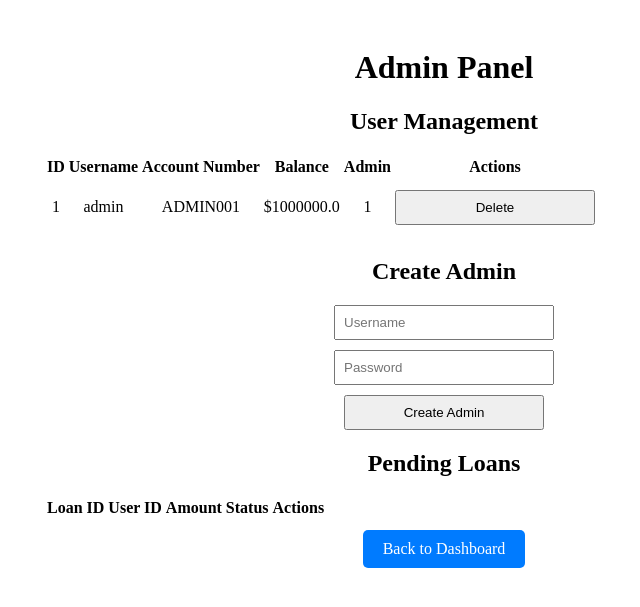
After one commit to faythashiedu/vuln_bank_devsecops, a Flask app: page /sup3r_s3cr3t_admin in a window 1280 px wide. The commit adds this page. Shown: the top 607 px of the page, without its empty margins (196-836 px from the left). Run offline with Flask 2, Linux system fonts and the light colour scheme; the visitor is signed in with stand-in values (Sample User, id 1); data comes from the database, SQL or seed files in the repository; data that the repository does not hold is empty.

Commit message:
added admin functionalities, account generation, and loan

```diff
--- a/app.py
+++ b/app.py
@@ -1,7 +1,8 @@
 # app.py
 from flask import Flask, render_template, request, redirect, url_for, session, jsonify
 import sqlite3
-import os
+import random
+import string
 import html
 
 app = Flask(__name__)
@@ -15,11 +16,33 @@ def init_db():
             id INTEGER PRIMARY KEY AUTOINCREMENT,
             username TEXT NOT NULL,
             password TEXT NOT NULL,
-            balance REAL DEFAULT 1000.0
+            account_number TEXT NOT NULL,
+            balance REAL DEFAULT 1000.0,
+            is_admin BOOLEAN DEFAULT 0
         )
     ''')
+
+    c.execute('''
+        CREATE TABLE IF NOT EXISTS loans (
+            id INTEGER PRIMARY KEY AUTOINCREMENT,
+            user_id INTEGER,
+            amount REAL,
+            status TEXT DEFAULT 'pending',
+            FOREIGN KEY (user_id) REFERENCES users (id)
+        )
+    ''')
+
+    # Create default admin account
+    c.execute("SELECT * FROM users WHERE username='admin'")
+    if not c.fetchone():
+        c.execute("INSERT INTO users (username, password, account_number, balance, is_admin) VALUES (?, ?, ?, ?, ?)",
+                 ('admin', 'admin123', 'ADMIN001', 1000000.0, 1))
+
     conn.commit()
     conn.close()
+
+def generate_account_number():
+    return ''.join(random.choices(string.digits, k=10))
 
 @app.route('/')
 def index():
@@ -28,17 +51,43 @@ def index():
 @app.route('/register', methods=['GET', 'POST'])
 def register():
     if request.method == 'POST':
-        username = request.form['username']
-        password = request.form['password']  # Storing plaintext password (CWE-256)
+        # Mass Assignment Vulnerability - Client can send additional parameters
+        user_data = request.form.to_dict()
+        account_number = generate_account_number()
 
-        # SQL Injection vulnerability (CWE-89)
+        # Vulnerable to parameter pollution and privilege escalation
+        query = "INSERT INTO users (username, password, account_number"
+        values = f"'{user_data.get('username')}', '{user_data.get('password')}', '{account_number}'"
+
+        # Excessive Data Exposure - Including all parameters in query
+        for key in user_data:
+            if key not in ['username', 'password']:
+                query += f", {key}"
+                values += f", '{user_data.get(key)}'"
+
+        query += f") VALUES ({values})"
+
         conn = sqlite3.connect('bank.db')
         c = conn.cursor()
-        c.execute(f"INSERT INTO users (username, password) VALUES ('{username}', '{password}')")
+        c.execute(query)
+        user_id = c.lastrowid
         conn.commit()
+
+        # Excessive Data Exposure in Response
+        c.execute(f"SELECT * FROM users WHERE id={user_id}")
+        user = c.fetchone()
         conn.close()
 
-        return redirect(url_for('login'))
+        response = {
+            'status': 'success',
+            'user_id': user[0],
+            'username': user[1],
+            'account_number': user[3],
+            'balance': user[4],
+            'is_admin': user[5]  # Exposing sensitive data
+        }
+        return jsonify(response)
+
     return render_template('register.html')
 
 @app.route('/login', methods=['GET', 'POST'])
@@ -47,7 +96,7 @@ def login():
         username = request.form['username']
         password = request.form['password']
 
-        # SQL Injection vulnerability (CWE-89)
+        # SQL Injection vulnerability
         conn = sqlite3.connect('bank.db')
         c = conn.cursor()
         query = f"SELECT * FROM users WHERE username='{username}' AND password='{password}'"
@@ -58,6 +107,7 @@ def login():
         if user:
             session['user_id'] = user[0]
             session['username'] = user[1]
+            session['is_admin'] = user[5]
             return redirect(url_for('dashboard'))
 
     return render_template('login.html')
@@ -69,37 +119,137 @@ def dashboard():
 
     conn = sqlite3.connect('bank.db')
     c = conn.cursor()
-    c.execute(f"SELECT balance FROM users WHERE id={session['user_id']}")
-    balance = c.fetchone()[0]
+    c.execute(f"SELECT * FROM users WHERE id={session['user_id']}")
+    user = c.fetchone()
+
+    c.execute(f"SELECT * FROM loans WHERE user_id={session['user_id']}")
+    loans = c.fetchall()
     conn.close()
 
-    return render_template('dashboard.html', username=session['username'], balance=balance)
+    return render_template('dashboard.html',
+                         username=user[1],
+                         balance=user[4],
+                         account_number=user[3],
+                         loans=loans,
+                         is_admin=session.get('is_admin', False))
+
+@app.route('/check_balance/<account_number>')
+def check_balance(account_number):
+    # Broken Object Level Authorization (BOLA) vulnerability
+    # No authentication check, anyone can check any account balance
+    conn = sqlite3.connect('bank.db')
+    c = conn.cursor()
+    c.execute(f"SELECT username, balance FROM users WHERE account_number='{account_number}'")
+    user = c.fetchone()
+    conn.close()
+
+    if user:
+        return jsonify({'username': user[0], 'balance': user[1]})
+    return jsonify({'error': 'Account not found'}), 404
 
 @app.route('/transfer', methods=['POST'])
 def transfer():
     if 'user_id' not in session:
         return jsonify({'error': 'Not logged in'}), 401
 
-    # Missing CSRF protection
     amount = float(request.form['amount'])
-    to_user = request.form['to_user']
+    to_account = request.form['to_account']
 
     conn = sqlite3.connect('bank.db')
     c = conn.cursor()
 
-    # Race condition vulnerability (CWE-362)
+    # Race condition vulnerability
     c.execute(f"SELECT balance FROM users WHERE id={session['user_id']}")
     balance = c.fetchone()[0]
 
     if balance >= amount:
-        # SQL Injection vulnerability (CWE-89)
         c.execute(f"UPDATE users SET balance = balance - {amount} WHERE id={session['user_id']}")
-        c.execute(f"UPDATE users SET balance = balance + {amount} WHERE username='{to_user}'")
+        c.execute(f"UPDATE users SET balance = balance + {amount} WHERE account_number='{to_account}'")
         conn.commit()
 
     conn.close()
     return redirect(url_for('dashboard'))
 
+@app.route('/request_loan', methods=['POST'])
+def request_loan():
+    if 'user_id' not in session:
+        return jsonify({'error': 'Not logged in'}), 401
+
+    amount = float(request.form['amount'])
+
+    conn = sqlite3.connect('bank.db')
+    c = conn.cursor()
+    c.execute("INSERT INTO loans (user_id, amount) VALUES (?, ?)",
+             (session['user_id'], amount))
+    conn.commit()
+    conn.close()
+
+    return redirect(url_for('dashboard'))
+
+# Hidden admin endpoint (security through obscurity)
+@app.route('/sup3r_s3cr3t_admin', methods=['GET'])
+def admin_panel():
+    if not session.get('is_admin'):
+        return "Access Denied", 403
+
+    conn = sqlite3.connect('bank.db')
+    c = conn.cursor()
+    c.execute("SELECT * FROM users")
+    users = c.fetchall()
+    c.execute("SELECT * FROM loans WHERE status='pending'")
+    pending_loans = c.fetchall()
+    conn.close()
+
+    return render_template('admin.html', users=users, pending_loans=pending_loans)
+
+@app.route('/admin/approve_loan/<int:loan_id>', methods=['POST'])
+def approve_loan(loan_id):
+    if not session.get('is_admin'):
+        return jsonify({'error': 'Access Denied'}), 403
+
+    conn = sqlite3.connect('bank.db')
+    c = conn.cursor()
+    c.execute(f"SELECT * FROM loans WHERE id={loan_id}")
+    loan = c.fetchone()
+
+    if loan:
+        c.execute(f"UPDATE loans SET status='approved' WHERE id={loan_id}")
+        c.execute(f"UPDATE users SET balance = balance + {loan[2]} WHERE id={loan[1]}")
+        conn.commit()
+
+    conn.close()
+    return redirect(url_for('admin_panel'))
+
+@app.route('/admin/delete_account/<int:user_id>', methods=['POST'])
+def delete_account(user_id):
+    if not session.get('is_admin'):
+        return jsonify({'error': 'Access Denied'}), 403
+
+    conn = sqlite3.connect('bank.db')
+    c = conn.cursor()
+    c.execute(f"DELETE FROM users WHERE id={user_id}")
+    conn.commit()
+    conn.close()
+
+    return redirect(url_for('admin_panel'))
+
+@app.route('/admin/create_admin', methods=['POST'])
+def create_admin():
+    if not session.get('is_admin'):
+        return jsonify({'error': 'Access Denied'}), 403
+
+    username = request.form['username']
+    password = request.form['password']
+    account_number = generate_account_number()
+
+    conn = sqlite3.connect('bank.db')
+    c = conn.cursor()
+    c.execute(f"INSERT INTO users (username, password, account_number, is_admin) VALUES ('{username}', '{password}', '{account_number}', 1)")
+    conn.commit()
+    conn.close()
+
+    return redirect(url_for('admin_panel'))
+
 if __name__ == '__main__':
     init_db()
-    app.run(host='0.0.0.0', port=5000, debug=True)  # Debug mode enabled in production (CWE-489)
+    app.run(host='0.0.0.0', port=5000, debug=True)
--- /dev/null
+++ b/templates/admin.html
@@ -0,0 +1,77 @@
+<!DOCTYPE html>
+<html>
+<head>
+    <title>Admin Panel - Vulnerable Bank</title>
+    <link rel="stylesheet" href="{{ url_for('static', filename='style.css') }}">
+</head>
+<body>
+    <div class="container">
+        <h1>Admin Panel</h1>
+
+        <div class="section">
+            <h2>User Management</h2>
+            <table>
+                <tr>
+                    <th>ID</th>
+                    <th>Username</th>
+                    <th>Account Number</th>
+                    <th>Balance</th>
+                    <th>Admin</th>
+                    <th>Actions</th>
+                </tr>
+                {% for user in users %}
+                <tr>
+                    <td>{{ user[0] }}</td>
+                    <td>{{ user[1] }}</td>
+                    <td>{{ user[3] }}</td>
+                    <td>${{ user[4] }}</td>
+                    <td>{{ user[5] }}</td>
+                    <td>
+                        <form method="POST" action="{{ url_for('delete_account', user_id=user[0]) }}">
+                            <button type="submit">Delete</button>
+                        </form>
+                    </td>
+                </tr>
+                {% endfor %}
+            </table>
+        </div>
+
+        <div class="section">
+            <h2>Create Admin</h2>
+            <form method="POST" action="{{ url_for('create_admin') }}">
+                <input type="text" name="username" placeholder="Username" required>
+                <input type="password" name="password" placeholder="Password" required>
+                <button type="submit">Create Admin</button>
+            </form>
+        </div>
+
+        <div class="section">
+            <h2>Pending Loans</h2>
+            <table>
+                <tr>
+                    <th>Loan ID</th>
+                    <th>User ID</th>
+                    <th>Amount</th>
+                    <th>Status</th>
+                    <th>Actions</th>
+                </tr>
+                {% for loan in pending_loans %}
+                <tr>
+                    <td>{{ loan[0] }}</td>
+                    <td>{{ loan[1] }}</td>
+                    <td>${{ loan[2] }}</td>
+                    <td>{{ loan[3] }}</td>
+                    <td>
+                        <form method="POST" action="{{ url_for('approve_loan', loan_id=loan[0]) }}">
+                            <button type="submit">Approve</button>
+                        </form>
+                    </td>
+                </tr>
+                {% endfor %}
+            </table>
+        </div>
+
+        <a href="{{ url_for('dashboard') }}" class="button">Back to Dashboard</a>
+    </div>
+</body>
+</html>
```
Also changed, not shown: templates/dashboard.html (+33 -2 lines).
